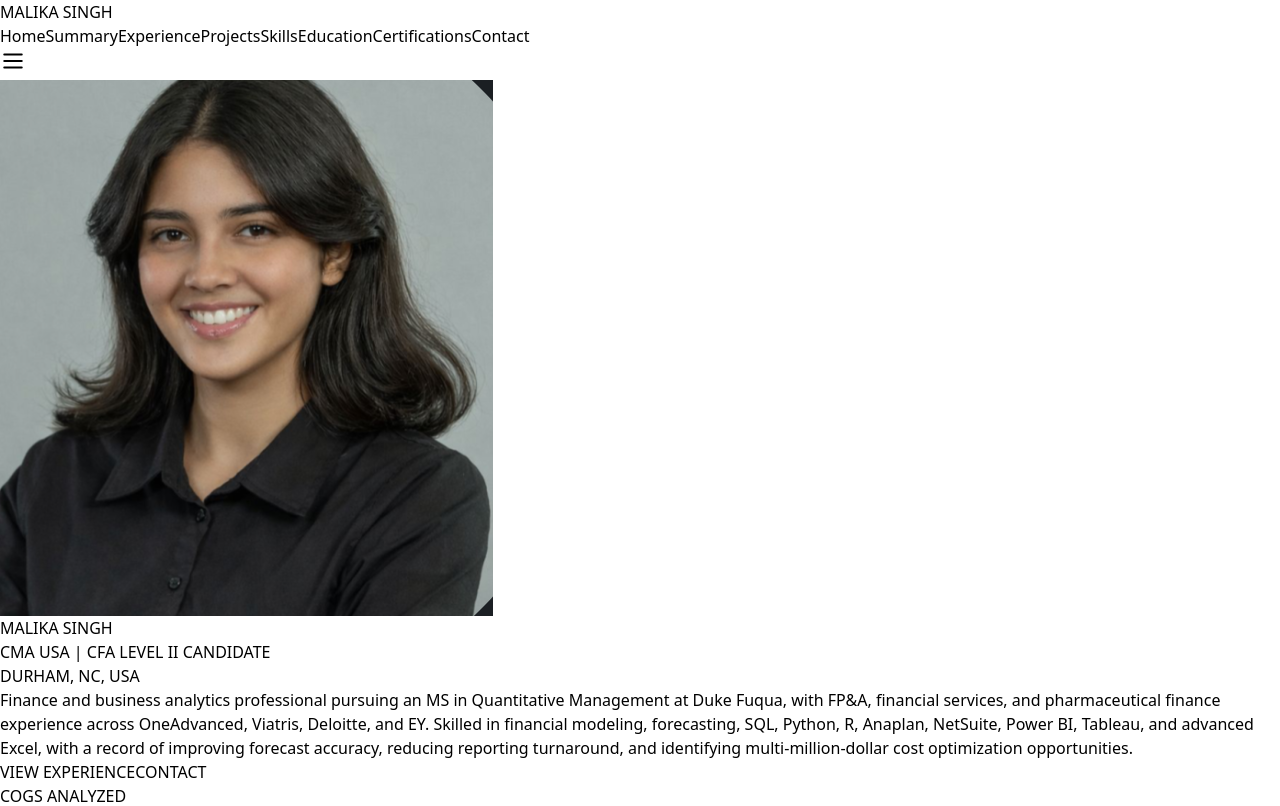
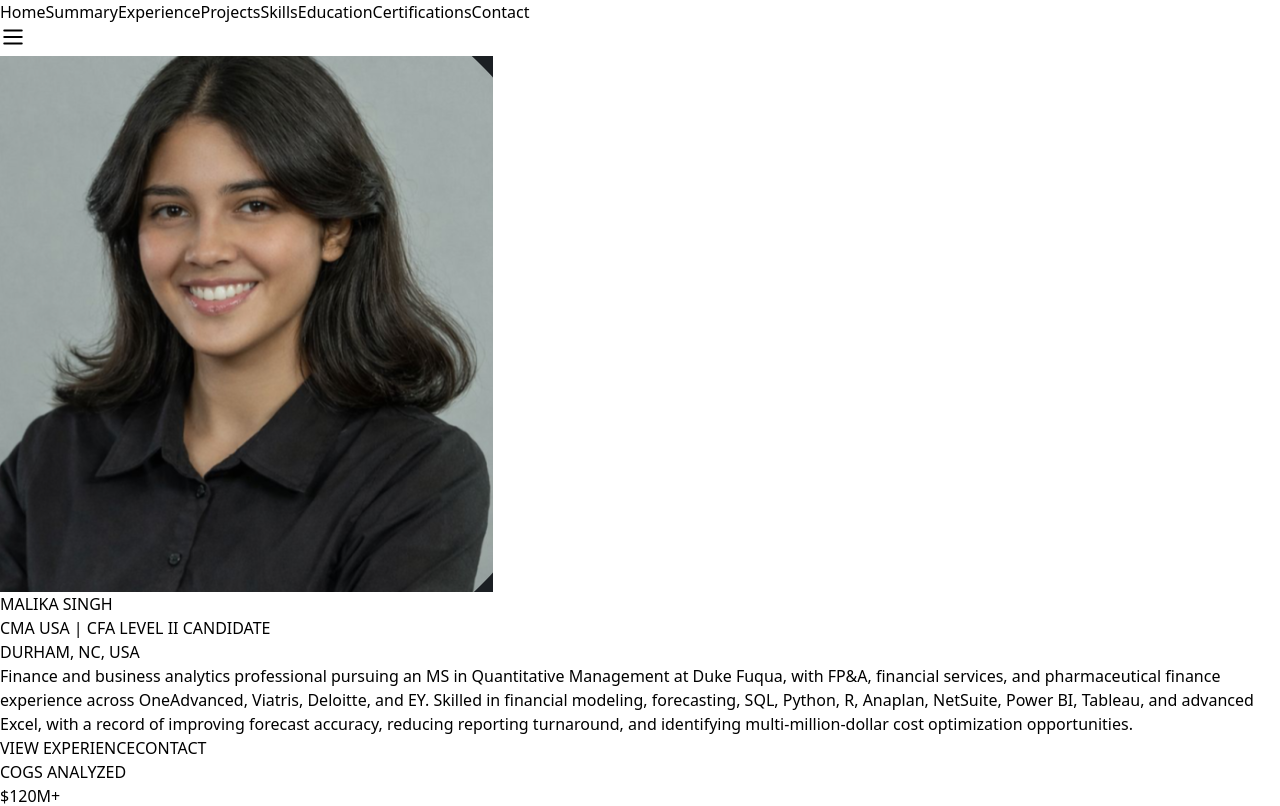
Before and after one commit to Code-With-Khushiii/Malika_Singh, a React (Vite) app: page / in a window 1280 px wide. Shown: the top 806 px of the page. Built offline with nearby package versions, Linux system fonts and the light colour scheme; a web font is replaced by a local one.

Commit message:
add changes

```diff
--- a/src/App.tsx
+++ b/src/App.tsx
@@ -224,12 +224,9 @@ function App() {
     <div className="min-h-screen bg-cream overflow-x-hidden">
       <nav className="fixed top-0 left-0 right-0 z-50 bg-cream/95 backdrop-blur-md border-b border-brown/20">
         <div className="max-w-6xl mx-auto px-6 py-4">
-          <div className="flex items-center justify-between">
-            <div className="flex-1 md:flex-none min-w-0 pr-4 md:pr-0 text-lg sm:text-xl md:text-2xl font-display text-black tracking-wide leading-tight truncate">
-              MALIKA SINGH
-            </div>
+          <div className="relative flex items-center justify-center">
 
-            <div className="hidden md:flex items-center justify-end gap-5 lg:gap-8 flex-shrink-0">
+            <div className="hidden md:flex items-center justify-center gap-5 lg:gap-8 flex-shrink-0">
               {[
                 { id: 'hero', label: 'Home' },
                 { id: 'summary', label: 'Summary' },
@@ -255,7 +252,7 @@ function App() {
             </div>
 
             <button
-              className="md:hidden text-black"
+              className="absolute right-0 md:hidden text-black"
               onClick={() => setMobileMenuOpen(!mobileMenuOpen)}
             >
               {mobileMenuOpen ? <X size={26} /> : <Menu size={26} />}
```
